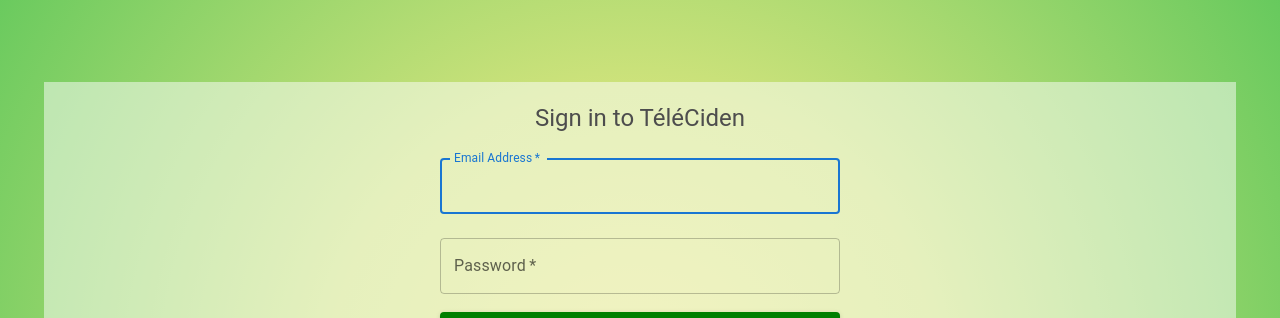
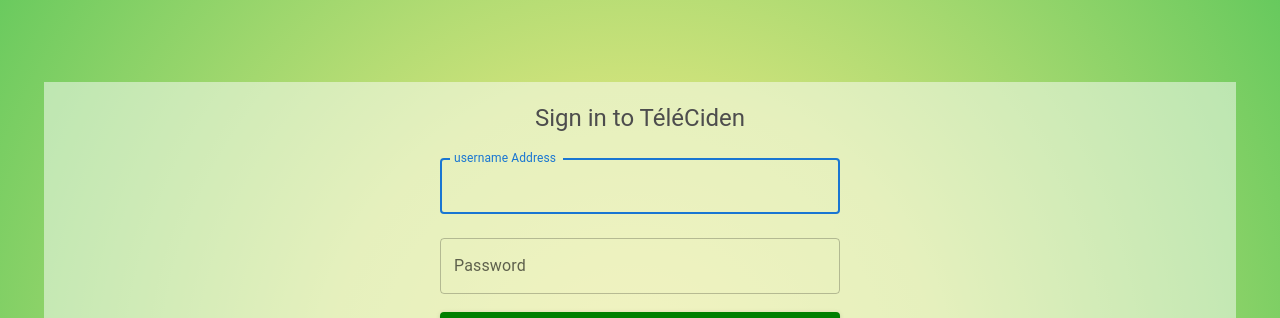
Before and after one commit to miker1423/ict4d-seeds, a React (Create React App) app in the folder frontend/: page /login in a window 1280 px wide. Shown: the top 318 px of the page. Built offline with nearby package versions, Linux system fonts and the light colour scheme; the HTML template or start-up script is replaced by a standard one.

Commit message:
sign-in form validation

```diff
--- a/frontend/src/pages/LogIn.tsx
+++ b/frontend/src/pages/LogIn.tsx
@@ -9,15 +9,31 @@
 } from '@mui/material';
 import React, { useState, useEffect } from 'react';
 import { Navigate, Link, Route } from 'react-router-dom';
+import { useForm } from 'react-hook-form';
 
 import styled, { keyframes } from 'styled-components';
 
 const LogIn = () => {
-  const [email, setEmail] = useState<string>();
+  const [username, setusername] = useState<string>();
   const [pw, setPw] = useState<string>();
   const [wrongCreds, setWrongCreds] = useState<boolean>(false);
   const [labosemUser, setLabosemUser] = useState<boolean>(false);
   const [unionUser, setUnionUser] = useState<boolean>(false);
+  const {
+    register,
+    handleSubmit,
+    watch,
+    formState: { errors }
+  } = useForm({
+    defaultValues: {
+      username: '',
+      password: ''
+    }
+  });
+  // console.log('xx errors', errors);
+  // console.log(watch());
+
+  // animation
   // const [animate, setAnimate] = useState<boolean>(false);
 
   // useEffect(() => {
@@ -29,31 +45,32 @@
    * name: unionUser, pw = union
    */
 
+  if (watch('username') === 'labosemUser' && watch('password') === 'labosem') {
+    console.log('LABOSEM LOGIN');
+  }
+
   if (labosemUser) return <Navigate to="/labosem" />;
   if (unionUser) return <Navigate to="/union" />;
 
-  const handleSubmit = () => {
-    const inputEmail = email;
+  const handleFormSubmit = () => {
+    const inputusername = username;
     const inputPw = pw;
 
-    if (inputEmail === 'labosemUser' && inputPw === 'labosem') {
+    if (inputusername === 'labosemUser' && inputPw === 'labosem') {
       setWrongCreds(false);
       setLabosemUser(true);
-      //do something...
       console.log('xx LABOSEM LOGIN!!!!!');
-      // direct to labosem homepage
-    } else if (inputEmail === 'unionUser' && inputPw === 'union') {
+    } else if (inputusername === 'unionUser' && inputPw === 'union') {
       setWrongCreds(false);
+      setUnionUser(true);
       console.log('xx UNION LOGIN!!!!!');
-      setUnionUser(true);
-      // direct to union homepage
     } else {
       console.log('xx try again, or ask your contact person for credentials');
       setWrongCreds(true);
       // setAnimate(true);
     }
 
-    console.log('xx email %s and pw %s', email, pw);
+    console.log('xx username %s and pw %s', username, pw);
   };
 
   //   const errorAnimate = keyframes`
@@ -86,40 +103,57 @@
                   component="form"
                   className="signin-form"
                   sx={{ mt: 1 }}
+                  onSubmit={handleSubmit((data) => {
+                    console.log(data);
+                  })}
                 >
                   <SignInTextFields>
                     <TextField
+                      {...register('username', {
+                        required: 'username is required',
+                        minLength: 5,
+                        pattern: /^[A-Za-z0-9\_\-.][5,30]$/i
+                        // message: 'Please write a valid username' more for when registering
+                      })}
                       margin="normal"
-                      value={email}
-                      required
+                      value={username}
                       fullWidth
-                      label="Email Address"
-                      autoComplete="email"
+                      label="username Address"
+                      autoComplete="username"
                       autoFocus
                       onChange={(e) => {
-                        setEmail(e.target.value);
-                        console.log('xx email', e.target.value);
+                        setusername(e.target.value);
+                        // console.log('xx username', e.target.value);
                       }}
                     />
+                    <span>{errors.username?.message}</span>
                     <TextField
+                      {...register('password', {
+                        required: 'Password is required',
+                        minLength: 8,
+                        pattern:
+                          /^(?=.*[a-z])(?=.*[A-Z])(?=.*\d)(?=.*[@$!%*?&])[A-Za-z\d@$!%*?&]{8,}$/
+                      })}
                       margin="normal"
-                      required
+                      // required
                       fullWidth
                       label="Password"
                       type="password"
                       value={pw}
                       onChange={(e) => {
                         setPw(e.target.value);
-                        console.log('xx pw', pw);
+                        // console.log('xx pw', pw);
                       }}
                     />
+                    <span>{errors.password?.message}</span>
                   </SignInTextFields>
 
                   <Button
                     sx={{ marginTop: '10px' }}
                     fullWidth
+                    type="submit"
                     variant="contained"
-                    onClick={handleSubmit}
+                    onClick={handleFormSubmit}
                   >
                     Sign in
                   </Button>
@@ -179,6 +213,13 @@
     margin-bottom: 10px;
   }
   z-index: 10;
+
+  & > * > span {
+    text-align: left;
+    float: left;
+    padding-left: 2px;
+    color: red;
+  }
 `;
 
 const SignInTextFields = styled.div`
```
Also changed, not shown: frontend/src/DELETEme.txt (deleted).
